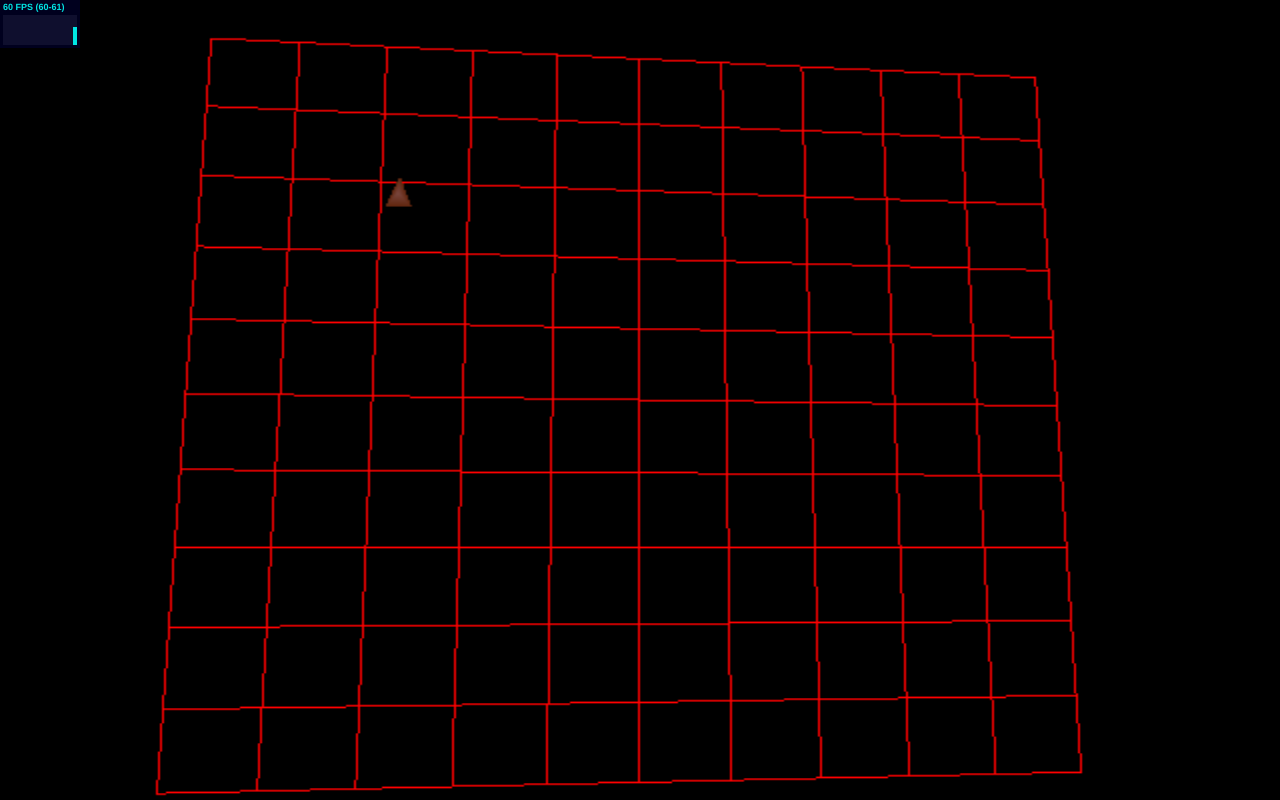
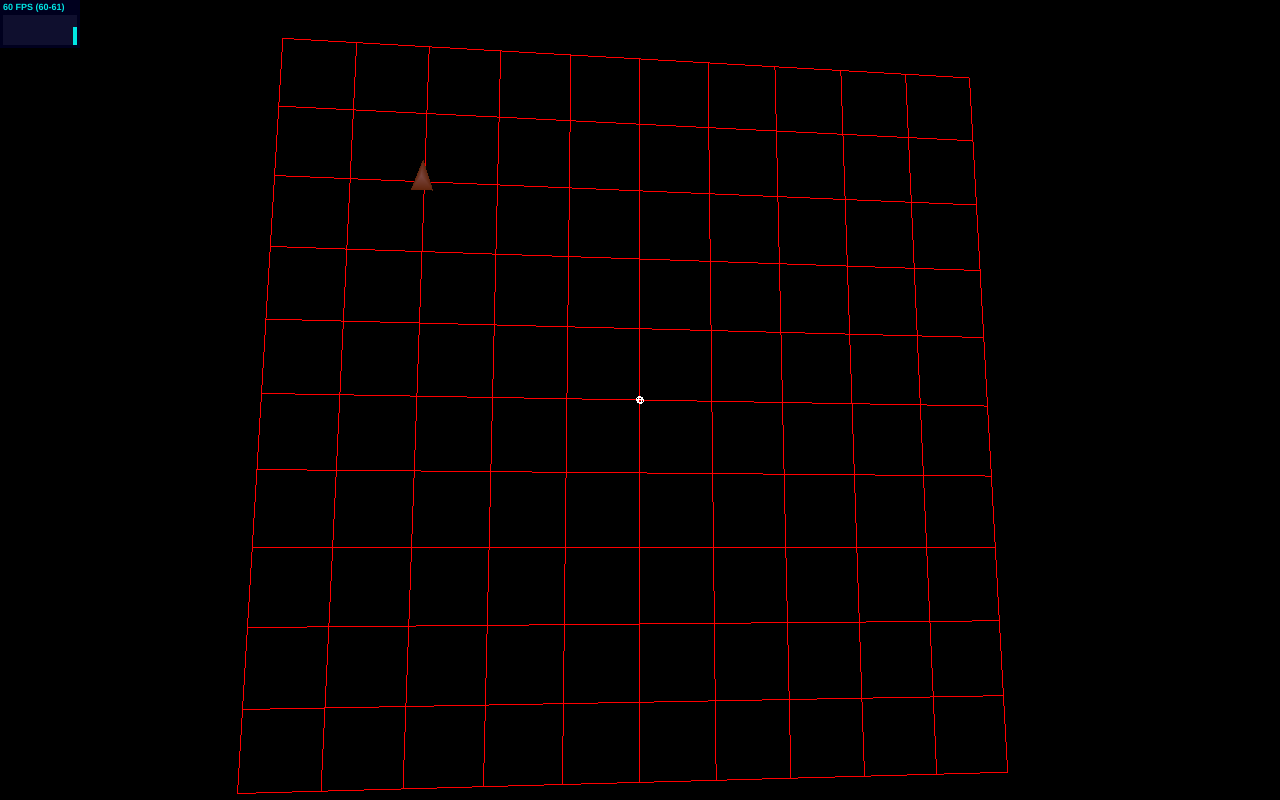
Before and after one commit to Digitoxin/three.js-SWC, a plain HTML site: page index.html in a window 1280 px wide. Drawn offline with Linux system fonts and the light colour scheme.

Commit message:
Added bullets!

```diff
--- /dev/null
+++ b/bullet.js
@@ -0,0 +1,58 @@
+var bulletMaterial = new THREE.MeshLambertMaterial({ vertexColors: THREE.VertexColors, wireframe:true });
+
+function BasicBullet(primaryColor, secondaryColor){
+    this.radius = 0.01;
+    this.segments = 6;
+    this.rings = 4;
+
+    this.lifetime = 3;
+
+    this.position = new THREE.Vector3(0,0,0);
+    this.velocity = new THREE.Vector3(0,0,0);
+
+    this.mesh = new THREE.Mesh(
+            new THREE.SphereGeometry(
+                radius,
+                segments,
+                rings),
+
+            bulletMaterial);
+
+    this.mesh.position = this.position;
+
+    scene.add(this.mesh);
+}
+
+BasicBullet.prototype.update = function(delta){
+    this.lifetime -= delta;
+
+    this.position.set(this.position.x + this.velocity.x, this.position.y + this.velocity.y, 0);
+
+
+    var gravVec = new THREE.Vector3();
+    gravVec.copy(this.position);
+    gravVec.normalize();
+
+    var distance = (this.position.x === 0 && this.position.y === 0) ? 0.00000000000001 : center.distanceTo(this.position);
+
+    this.velocity.x += (-gravVec.x * 0.1) / (distance*100);
+    this.velocity.y += (-gravVec.y * 0.1) / (distance*100);
+
+
+   if (this.position.x > 1){
+        this.position.x = -1;
+    }
+    if (this.position.x < -1){
+        this.position.x = 1;
+    }
+    if (this.position.y > 1){
+        this.position.y = -1;
+    }
+    if (this.position.y < -1){
+        this.position.y = 1;
+    }
+}
+
+BasicBullet.prototype.exit = function(){
+    scene.remove(this.mesh);
+}
--- a/index.html
+++ b/index.html
@@ -24,6 +24,7 @@
     <script src="stats.min.js"></script>
     <script src="threex.keyboardstate.js"></script>
     <script src="utils.js"></script>
+    <script src="bullet.js"></script>
     <script src="ship.js"></script>
     <script src="main.js"></script>
   </body>
--- a/main.js
+++ b/main.js
@@ -1,14 +1,14 @@
 "use strict"
 
-//var WIDTH = window.innerWidth;
-//var HEIGHT = window.innerHeight;
+var WIDTH = window.innerWidth;
+var HEIGHT = window.innerHeight;
 
-var WIDTH = 640;
-var HEIGHT = 480;
+//var WIDTH = 640;
+//var HEIGHT = 480;
 
 var RATIO = WIDTH / HEIGHT,
     VIEW_ANGLE = 45,
-    NEAR = 1,
+    NEAR = 0.1,
     FAR = 10000;
 
 var camera, scene, clock, controls, renderer, stats, container, keyboard;
@@ -72,13 +72,15 @@ function init(){
 
     scene.add( pointLight );
 
+    scene.add(BasicBullet(0xffffff, 0xffffff));
+
     MakeGrid(10,10,.2,.2);
 
     scene.add(new THREE.AmbientLight(0xffffff));
 
     ship = new PlayerShip(
                 0.03,
-                {up:"up", down:"down", left:"left", right:"right"},
+                {up:"up", down:"down", left:"left", right:"right", fire:"Z"},
                 [Math.random(), Math.random(), Math.random()],
                 [Math.random(), Math.random(), Math.random()]
                 );
@@ -112,13 +114,14 @@ var camPanSpeed = 0.5;
 var camPanStrength = 0.5;
 
 function update(){
+    var delta = clock.getDelta();
 
     camera.position.x = Math.sin(clock.getElapsedTime()*camPanSpeed)*camPanStrength;
     camera.position.y = Math.cos(clock.getElapsedTime()*camPanSpeed)*camPanStrength;
 
     controls.update();
 
-    ship.update();
+    ship.update(delta);
 }
 
 function render(){
--- a/ship.js
+++ b/ship.js
@@ -44,6 +44,11 @@ function PlayerShip(scale, controls, primaryColor, secondaryColor){
     // A dictionary containing keys
     this.controls = controls;
 
+    this.primCol = new THREE.Color( 0xffffff );
+    this.primCol.setHSL(primaryColor[0], primaryColor[1], primaryColor[2]);
+    this.secCol = new THREE.Color( 0xffffff );
+    this.secCol.setHSL(secondaryColor[0], secondaryColor[1], secondaryColor[2]);
+
     this.mesh = createShipMesh(scale, primaryColor, secondaryColor);
 
     this.position = new THREE.Vector3(0,0,0);
@@ -52,14 +57,32 @@ function PlayerShip(scale, controls, primaryColor, secondaryColor){
     this.accel = 0.0001;
     this.rotSpeed = 0.1;
     this.maxVel = 0.01;
+    this.bulletShotSpeed = 0.02;
+    this.timebetweenfiring = 0.2;
+    this.timesincelastfire = 0;
+
+    this.bullets = [];
 
     scene.add(this.mesh);
 }
 
 var center = new THREE.Vector3(0,0,0);
-var gravForce = 0.0005;
+var gravForce = 0.007;
 
-PlayerShip.prototype.update = function(){
+PlayerShip.prototype.update = function(delta){
+
+    this.updateBullets(delta);
+
+    if (keyboard.pressed(this.controls["fire"])){
+        if (this.timesincelastfire > this.timebetweenfiring){
+            this.onFire();
+            this.timesincelastfire = 0;
+        }
+    }
+
+    console.log(delta);
+    this.timesincelastfire += delta;
+
     if (keyboard.pressed(this.controls["up"])){
         this.velocity.x += Math.cos(this.rotation+90*Math.PI/180)*this.accel;
         this.velocity.y += Math.sin(this.rotation+90*Math.PI/180)*this.accel;
@@ -74,13 +97,13 @@ PlayerShip.prototype.update = function(){
     gravVec.copy(this.position);
     gravVec.normalize();
 
-    this.velocity.x = clamp(-this.maxVel, this.velocity.x, this.maxVel);
-    this.velocity.y = clamp(-this.maxVel, this.velocity.y, this.maxVel);
+    //this.velocity.x = clamp(-this.maxVel, this.velocity.x, this.maxVel);
+    //this.velocity.y = clamp(-this.maxVel, this.velocity.y, this.maxVel);
 
-    var distance = (this.position.x === 0 && this.position.y === 0) ? 0.0000000001 : center.distanceTo(this.position);
+    var distance = (this.position.x === 0 && this.position.y === 0) ? 0.00000000000001 : center.distanceTo(this.position);
 
-    this.velocity.x += (-gravVec.x * gravForce) / (distance*10);
-    this.velocity.y += (-gravVec.y * gravForce) / (distance*10);
+    this.velocity.x += (-gravVec.x * gravForce) / (distance*100);
+    this.velocity.y += (-gravVec.y * gravForce) / (distance*100);
 
     if (keyboard.pressed(this.controls["left"])){
         this.rotation -= this.rotSpeed;
@@ -113,4 +136,38 @@ PlayerShip.prototype.update = function(){
     if (this.position.y < -1){
         this.position.y = 1;
     }
+
 }
+
+PlayerShip.prototype.updateBullets = function(delta){
+    for (var i = 0; i < this.bullets.length; i++){
+        this.bullets[i].update(delta);
+    }
+
+    this.deleteBullets();
+}
+
+PlayerShip.prototype.deleteBullets = function(){
+    for (var i = 0; i < this.bullets.length; i++){
+        if (this.bullets[i].lifetime < 0){
+            this.bullets[i].exit();
+            this.bullet = 0;
+            this.bullets.splice(i, 1);
+            this.deleteBullets();
+        }
+    }
+}
+
+PlayerShip.prototype.onFire = function(){
+    var bullet = new BasicBullet(this.primCol, this.secCol);
+    bullet.position.copy(this.position);
+
+    bullet.velocity.set(
+            Math.cos(this.rotation+90*Math.PI/180)*this.bulletShotSpeed + this.velocity.x,
+            Math.sin(this.rotation+90*Math.PI/180)*this.bulletShotSpeed + this.velocity.y,
+            0
+            );
+
+    this.bullets.push(bullet);
+
+}
```
